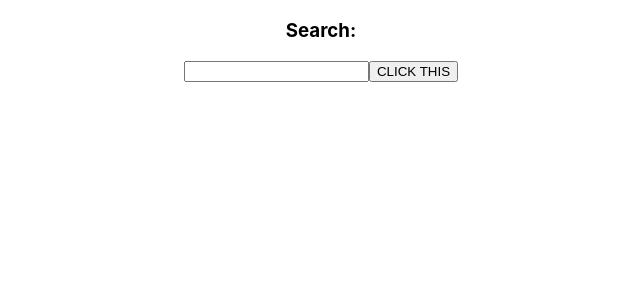
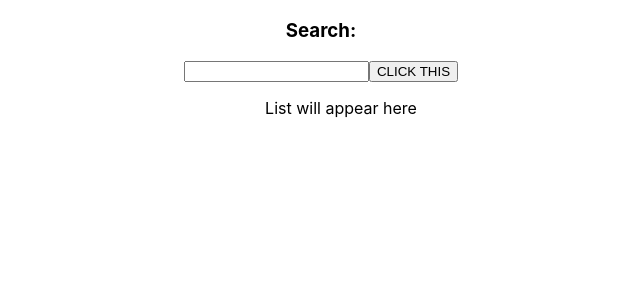
Before and after one commit to shraddha-1402/exploring-github-public-api, a React (Create React App) app: page / in a window 1280 px wide. Shown: the top 300 px of the page, without its empty margins (319-959 px from the left). Built offline with nearby package versions, Linux system fonts and the light colour scheme.

Commit message:
xhttp and set is working, need to fix iterating over set

```diff
--- a/src/App.js
+++ b/src/App.js
@@ -5,15 +5,22 @@ import History from './components/History';
 
 const App = () => {
   const [username, setUsername] = useState("");
+  // let emptyUsrList = [];
   const [prevUN, setPrevUN] = useState([]);
+
+  var usrList = new Set([]);
+
   const handleChange = (event) => {
+    // console.log(prevUN);
+    // console.log(typeof(prevUN));
     let username = event.target.value;
     if (username !== "")
       setUsername(username);
   }
-  function xhttpReq(){
+
+  const xhttpReq = ()=>{
     var xhttp = new XMLHttpRequest();
-    xhttp.onreadystatechange = ()=> {
+    xhttp.onreadystatechange = function(){
       if (this.readyState === 4 && this.status === 200) {
         let userInfo = JSON.parse(xhttp.responseText);
         if(Object.keys(userInfo).length){
@@ -28,13 +35,35 @@ const App = () => {
     xhttp.open("GET", `https://api.github.com/users/${username}/events/public`, true);
     xhttp.send();
   }
+
+  const enterPressed = (event) => {
+    var code = event.keyCode || event.which;
+    if(code === 13) {
+      xhttpReq();
+      // let tempUsrList = username;
+      usrList.add(...usrList, username);
+      setPrevUN(...usrList);
+    }
+  }
+  // var it = s.values(), val= null; val=it.next().value;
+
+  // mySet.forEach(async(item) =>{
+  //   await doSomething(item)
+  // })
+
+
+
+
+
+
+
+
   return (
     <div className="App">
       <Search
-        username={username}
         handleChange={handleChange}
+        enterPressed={enterPressed}
         xhttpReq={xhttpReq}
-        setPrevUN={setPrevUN}
       />
       <History prevUN={prevUN} xhttpReq={xhttpReq}/>
     </div>
--- a/src/components/History.js
+++ b/src/components/History.js
@@ -1,11 +1,15 @@
 import React from 'react';
 
 const History = ({prevUN})=> {
+  // console.log(typeof(prevUN));
+  // console.log(prevUN);
+  // const previousvUN = JSON.parse({prevUN});
   return(
     <ul>
-      {prevUN.map((value, index)=>{
-        return <li key={index}>{value}</li>
-      })}
+      List will appear here
+      {/* {previousvUN.forEach(item =>{
+        return(<li>{item.value}</li>)
+      })} */}
     </ul>
   )
 }
--- a/src/components/Search.js
+++ b/src/components/Search.js
@@ -1,21 +1,12 @@
-import React, {useState} from 'react';
+import React from 'react';
 
-const Search = ({username, handleChange, xhttpReq, setPrevUN}) => {
-
-  const enterPressed = (event) => {
-    var code = event.keyCode || event.which;
-    if(code === 13) {
-      xhttpReq();
-      var usrList = new Set([...username]);
-      setPrevUN(usrList);
-    }
-  }
+const Search = ({handleChange, enterPressed, xhttpReq}) => {
   return(
     <div>
       <div><h3>Search:</h3></div>
       <div>
         <input type="text" name="username" onChange={handleChange} onKeyPress={enterPressed}/>
-        <button onClick={()=>{xhttpReq()}}>CLICK THIS</button>
+        <button onClick={xhttpReq}>CLICK THIS</button>
       </div>
     </div>
   )
```
